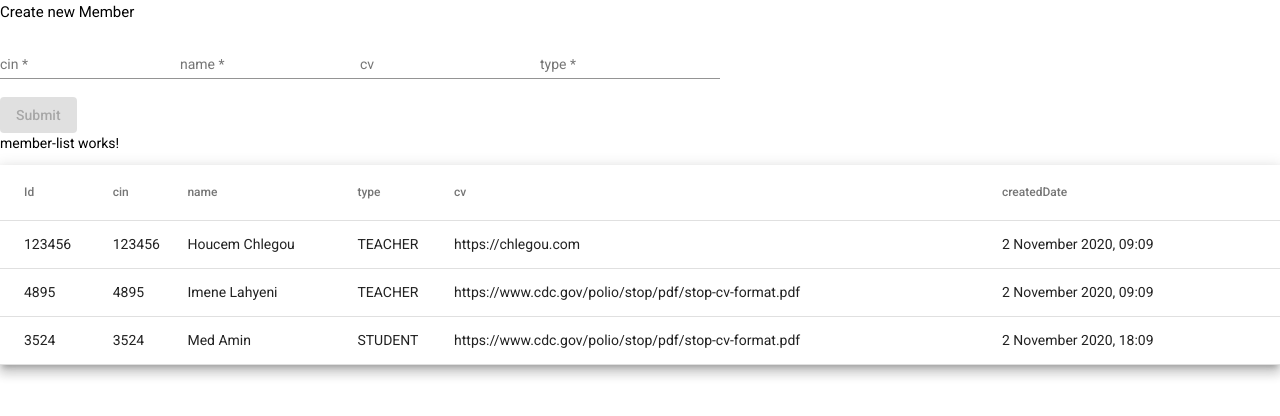
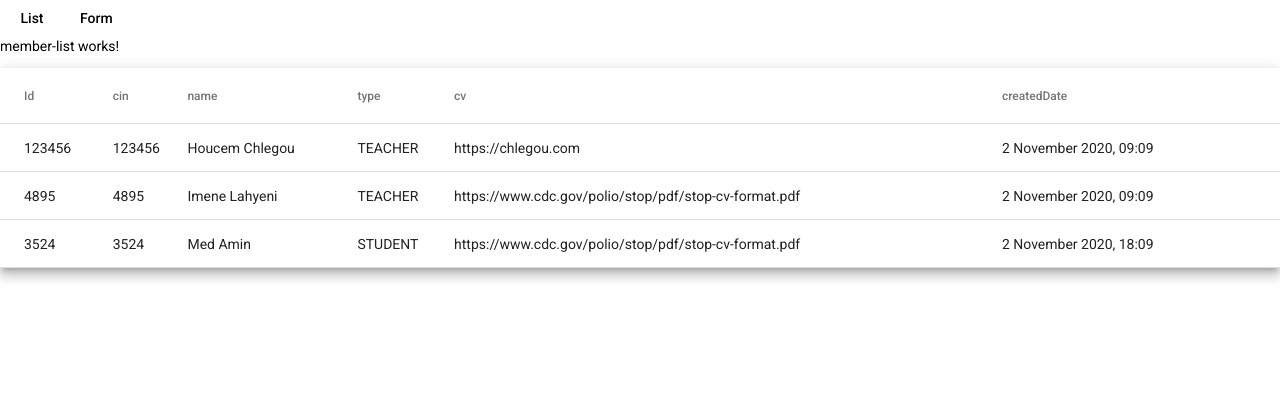
Before and after one commit to chlegou/enis21-lab-s4, an Angular app: page /members in a window 1280 px wide. Before the commit this address led to /. Shown: the top 416 px of the page. Built offline with nearby package versions, Linux system fonts and the light colour scheme.

Commit message:
add routing + 2 buttons (list + form)

```diff
--- a/src/app/app-routing.module.ts
+++ b/src/app/app-routing.module.ts
@@ -1,7 +1,29 @@
 import { NgModule } from '@angular/core';
 import { Routes, RouterModule } from '@angular/router';
+import {MemberListComponent} from './member-list/member-list.component';
+import {MemberFormComponent} from './member-form/member-form.component';
 
-const routes: Routes = [];
+const routes: Routes = [
+  {
+    path: '',
+    pathMatch: 'full',
+    redirectTo: 'members',
+  },
+  {
+    path: 'members',
+    pathMatch: 'full',
+    component: MemberListComponent,
+  },
+  {
+    path: 'member-form',
+    pathMatch: 'full',
+    component: MemberFormComponent,
+  },
+  {
+    path: '**',
+    redirectTo: 'members',
+  }
+];
 
 @NgModule({
   imports: [RouterModule.forRoot(routes)],
--- a/src/app/app.component.html
+++ b/src/app/app.component.html
@@ -1,2 +1,4 @@
-<app-member-form></app-member-form>
-<app-member-list></app-member-list>
+<button mat-button routerLink="./members">List</button>
+<button mat-button routerLink="./member-form">Form</button>
+
+<router-outlet></router-outlet>
```
